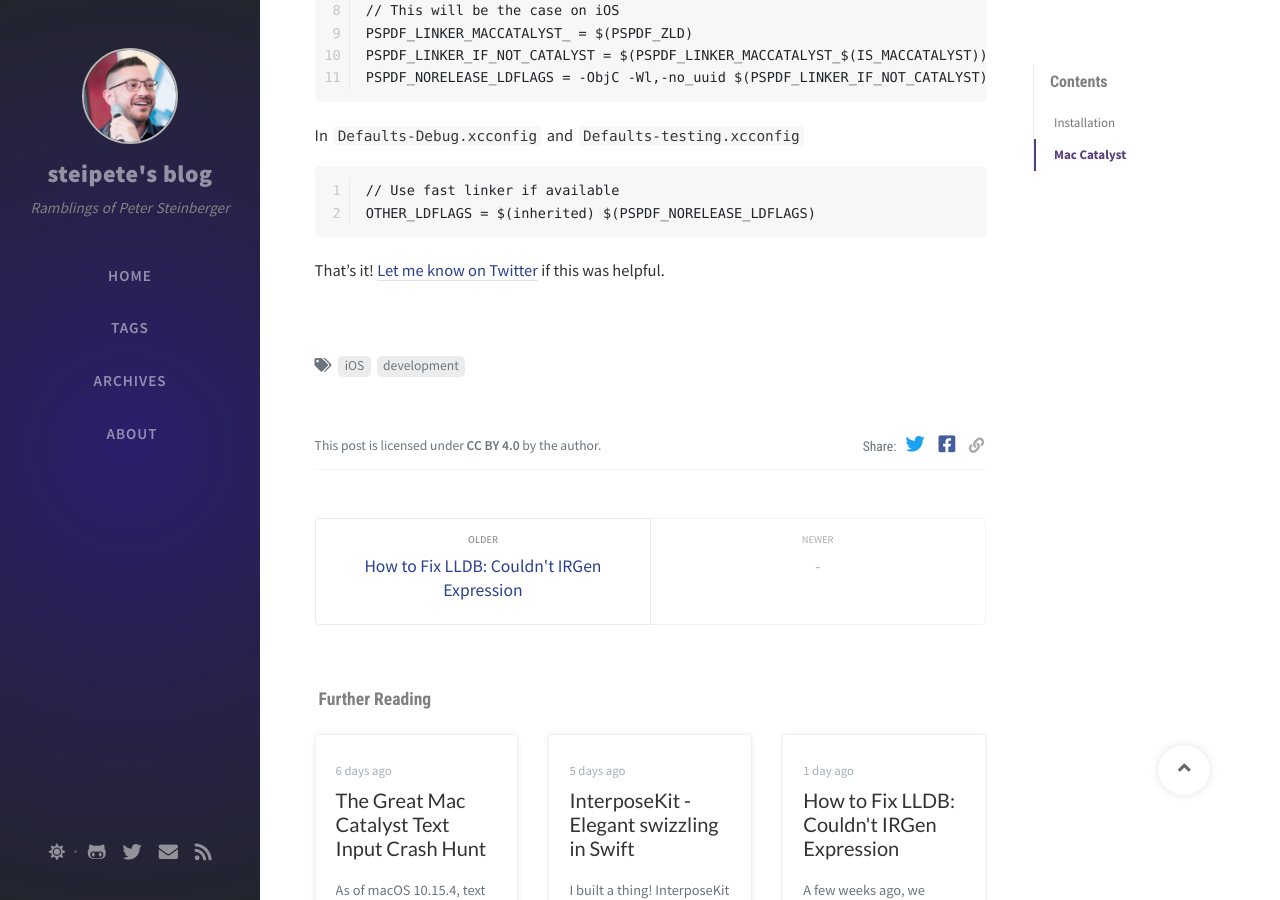
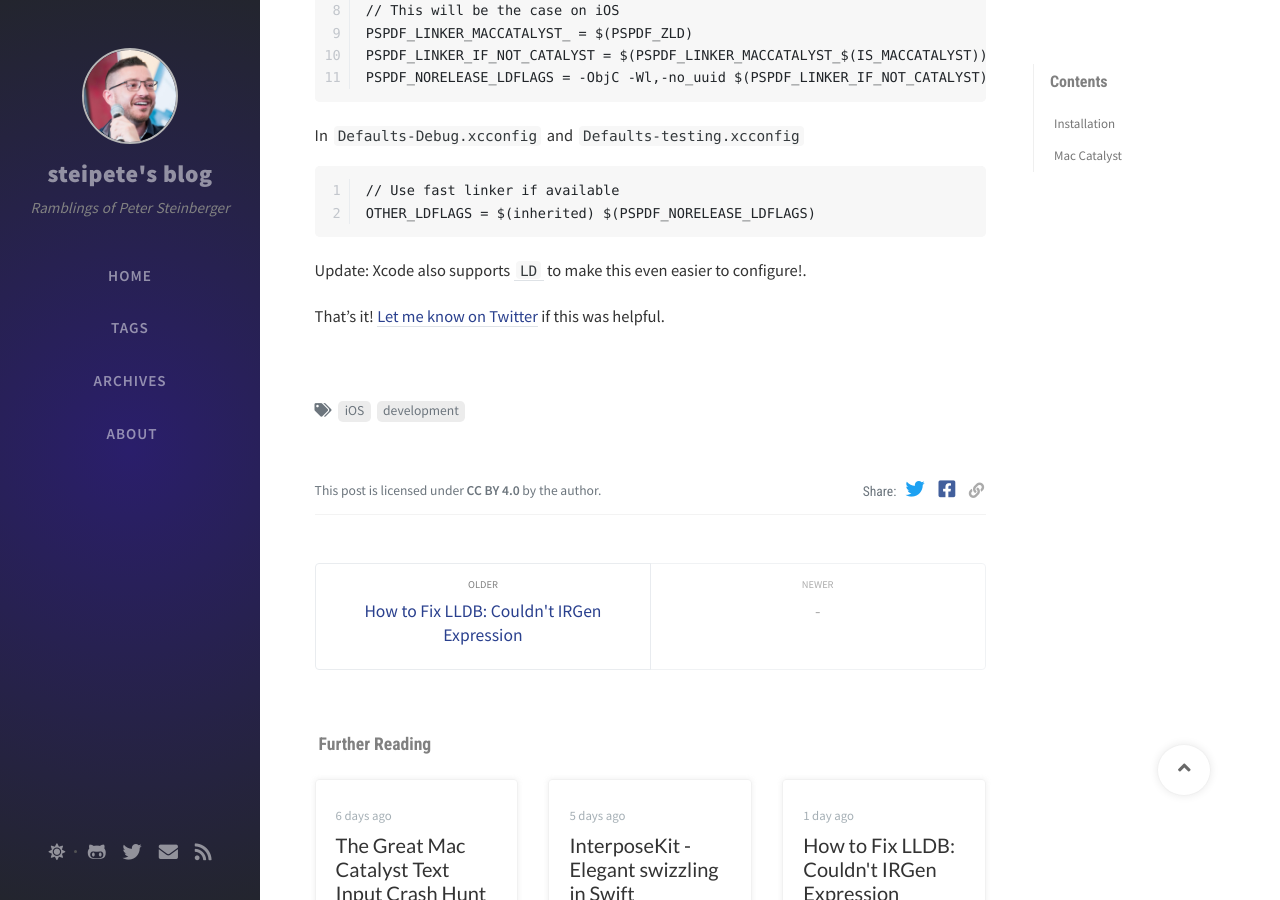
Before and after one commit to steipete/steipete.com, a Jekyll site: the page built from _posts/2020-06-05-zld-a-faster-linker.md, in a window 1280 px wide and 900 px high, scrolled down 2437 px. Built offline with Jekyll 4.4.1, drawn with Linux system fonts in a browser that asks for light colours; nearby versions of some CDN libraries; comment, search, counter and statistics services are not loaded.

Commit message:
rename, mention LD

````diff
--- a/_posts/2020-6-3-zld-a-faster-linker.md
+++ b/_posts/2020-06-05-zld-a-faster-linker.md
@@ -82,4 +82,6 @@
 OTHER_LDFLAGS = $(inherited) $(PSPDF_NORELEASE_LDFLAGS)
 ```
 
+Update: Xcode also supports [`LD`](https://twitter.com/thi_dt/status/1268848373953474560) to make this even easier to configure!.
+
 That's it! [Let me know on Twitter](https://twitter.com/steipete) if this was helpful.
````
Also changed, not shown: _posts/2020-06-04-couldnt-irgen-expression.md (renamed from _posts/2020-06-3-couldnt-irgen-expression.md).
